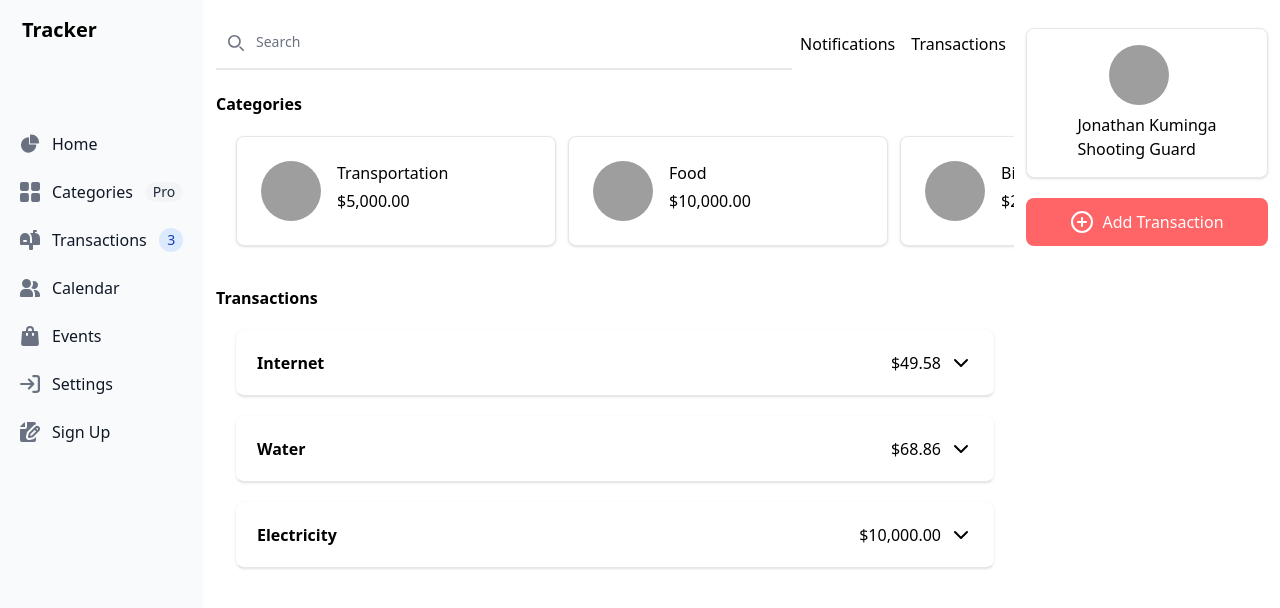
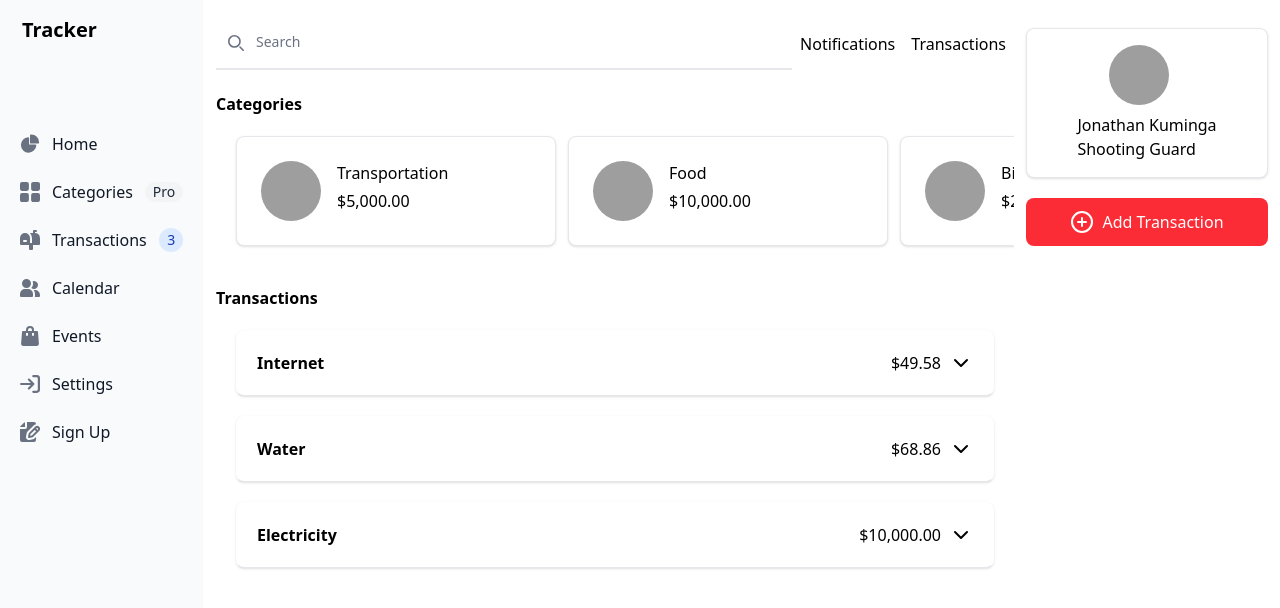
Before and after one commit to Jamesgnzg/exp-tracker, a SvelteKit app: page /transactions in a window 1280 px wide. Shown: the top 608 px of the page. Built offline with nearby package versions, Linux system fonts and the light colour scheme; grey boxes are pictures that could not be loaded.

Commit message:
Update hover for add transaction button

```diff
--- a/src/routes/transactions/components/RightBar.svelte
+++ b/src/routes/transactions/components/RightBar.svelte
@@ -13,7 +13,7 @@
         </div>
     </div>
 
-    <button class="mt-5 p-3 rounded-lg text-white bg-red-400 cursor-pointer min-w-full" onclick={() => showTransactionModal = true}>
+    <button class="mt-5 p-3 rounded-lg text-white bg-red-500 cursor-pointer min-w-full hover:bg-red-700" onclick={() => showTransactionModal = true}>
         <div class="flex gap-2 justify-center">
             <CirclePlus />
             <span>Add Transaction</span>
```
